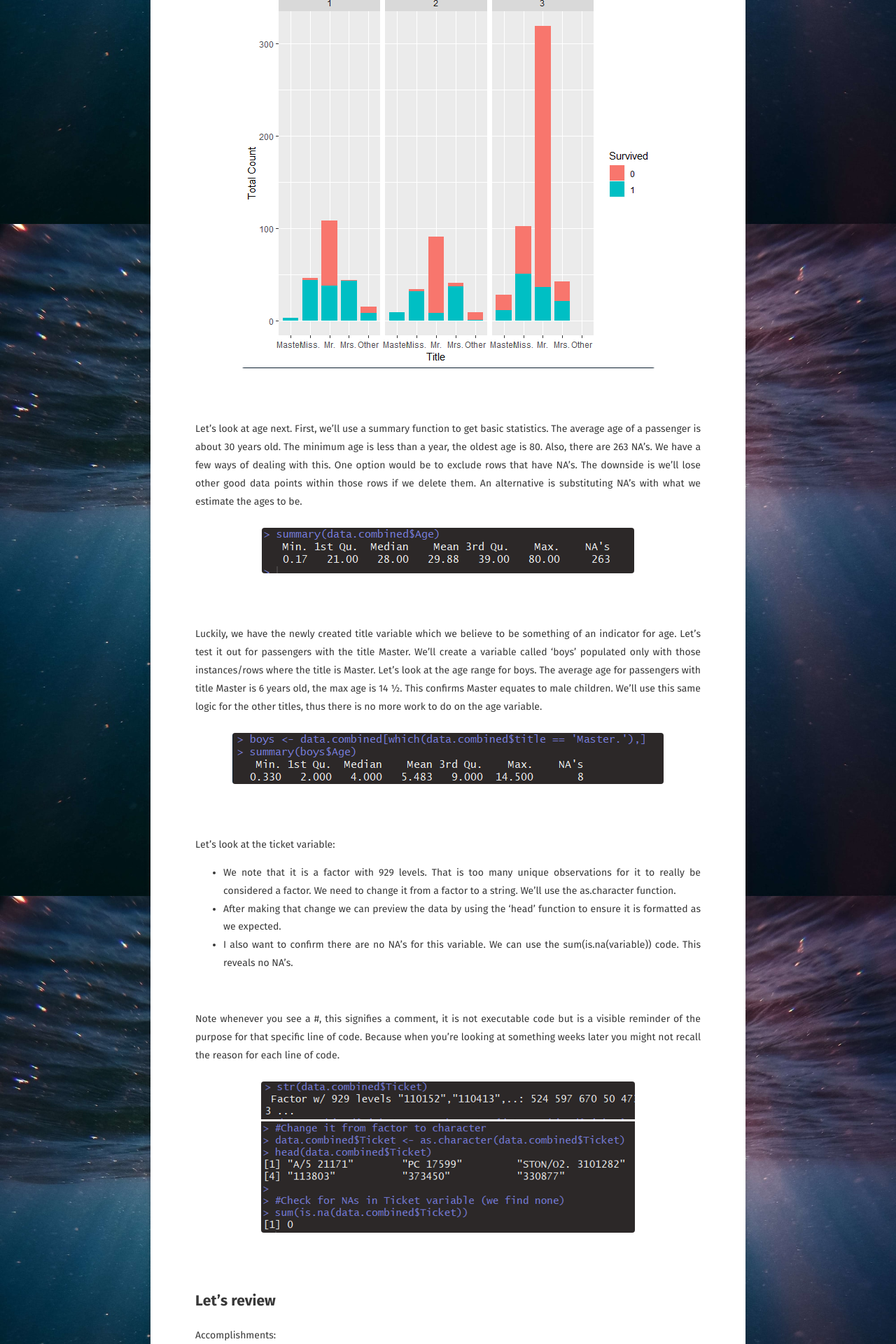
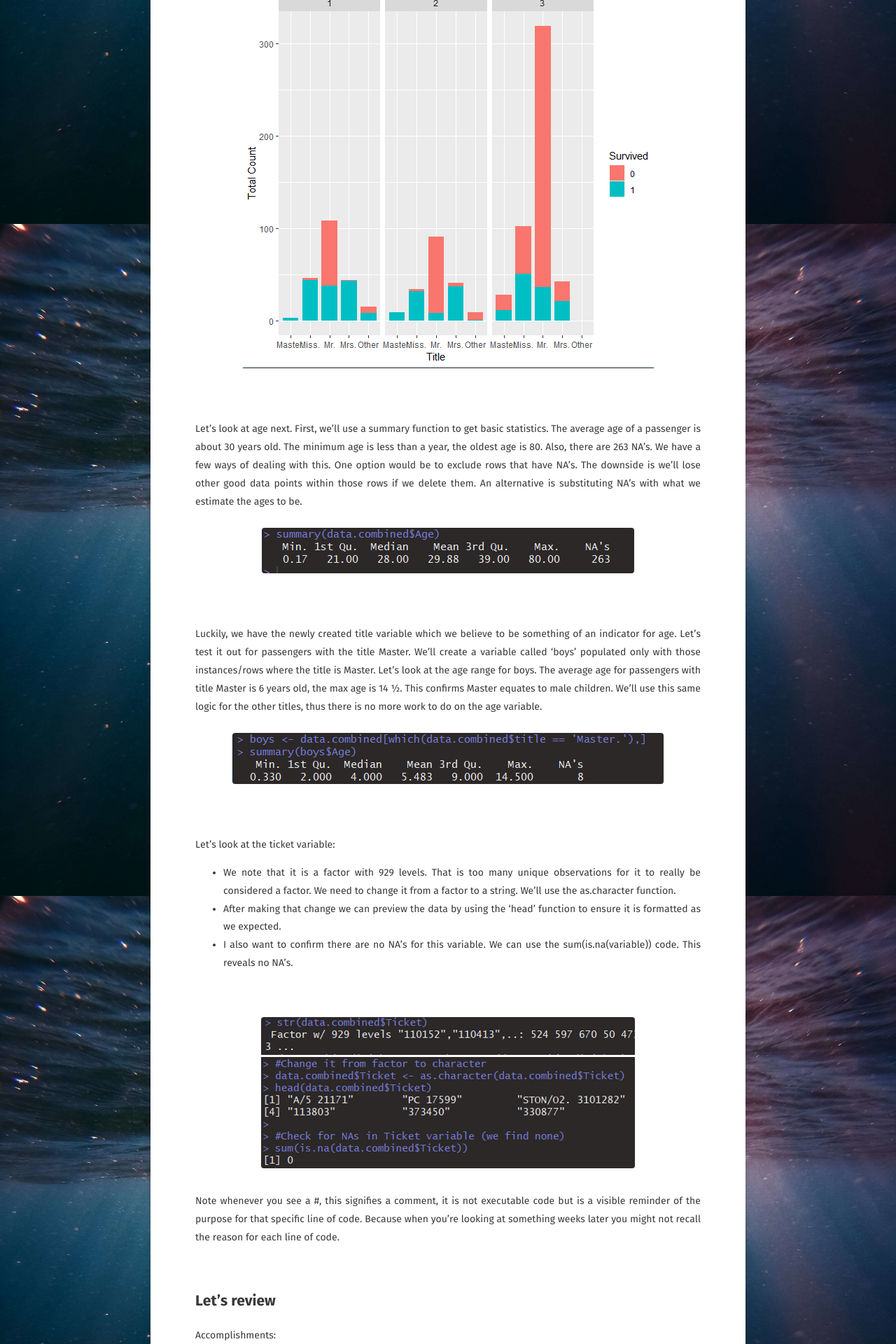
Before and after one commit to sarahschirduan/sarahschirduan.github.io, a Jekyll site: the page built from _posts/2019-06-15-titanic-part1.md, in a window 1280 px wide. Shown: the part 4480-6400 px from the top of the page at 70% size. Built offline with Jekyll 4.4.1, drawn with Linux system fonts in a browser that asks for light colours; some web fonts are replaced.

```diff
--- a/_posts/2019-06-15-titanic-part1.md
+++ b/_posts/2019-06-15-titanic-part1.md
@@ -121,11 +121,11 @@ Let’s look at the ticket variable:
 
 <br>
 
-Note whenever you see a #, this signifies a comment, it is not executable code but is a visible reminder of the purpose for that specific line of code. Because when you’re looking at something weeks later you might not recall the reason for each line of code.
-
 <figure>
 <a href="/assets/img/1titanic8.png"><img src="/assets/img/1titanic8.png"></a>
 </figure>
+
+Note whenever you see a #, this signifies a comment, it is not executable code but is a visible reminder of the purpose for that specific line of code. Because when you’re looking at something weeks later you might not recall the reason for each line of code.
 
 <br>
 
```
